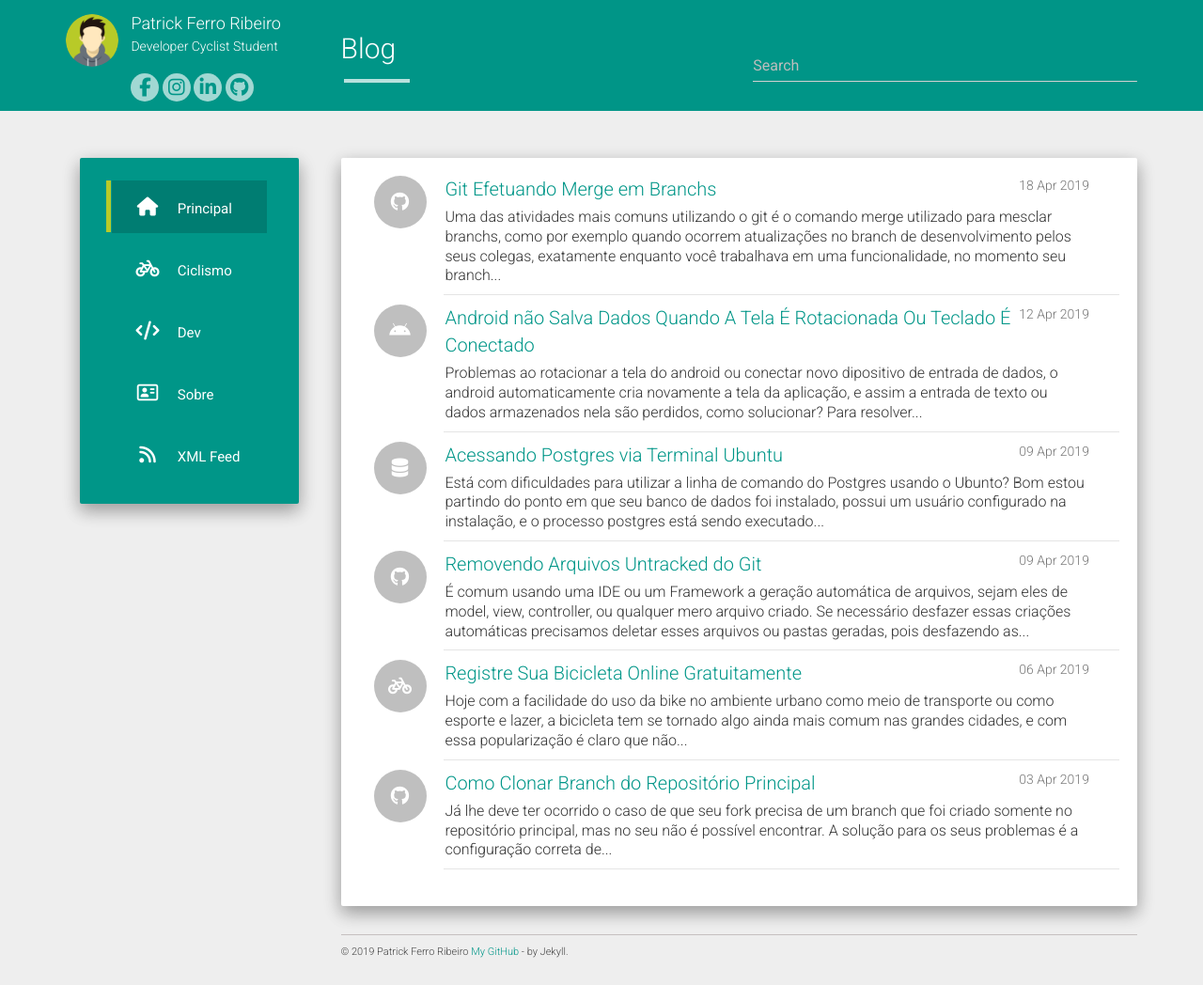
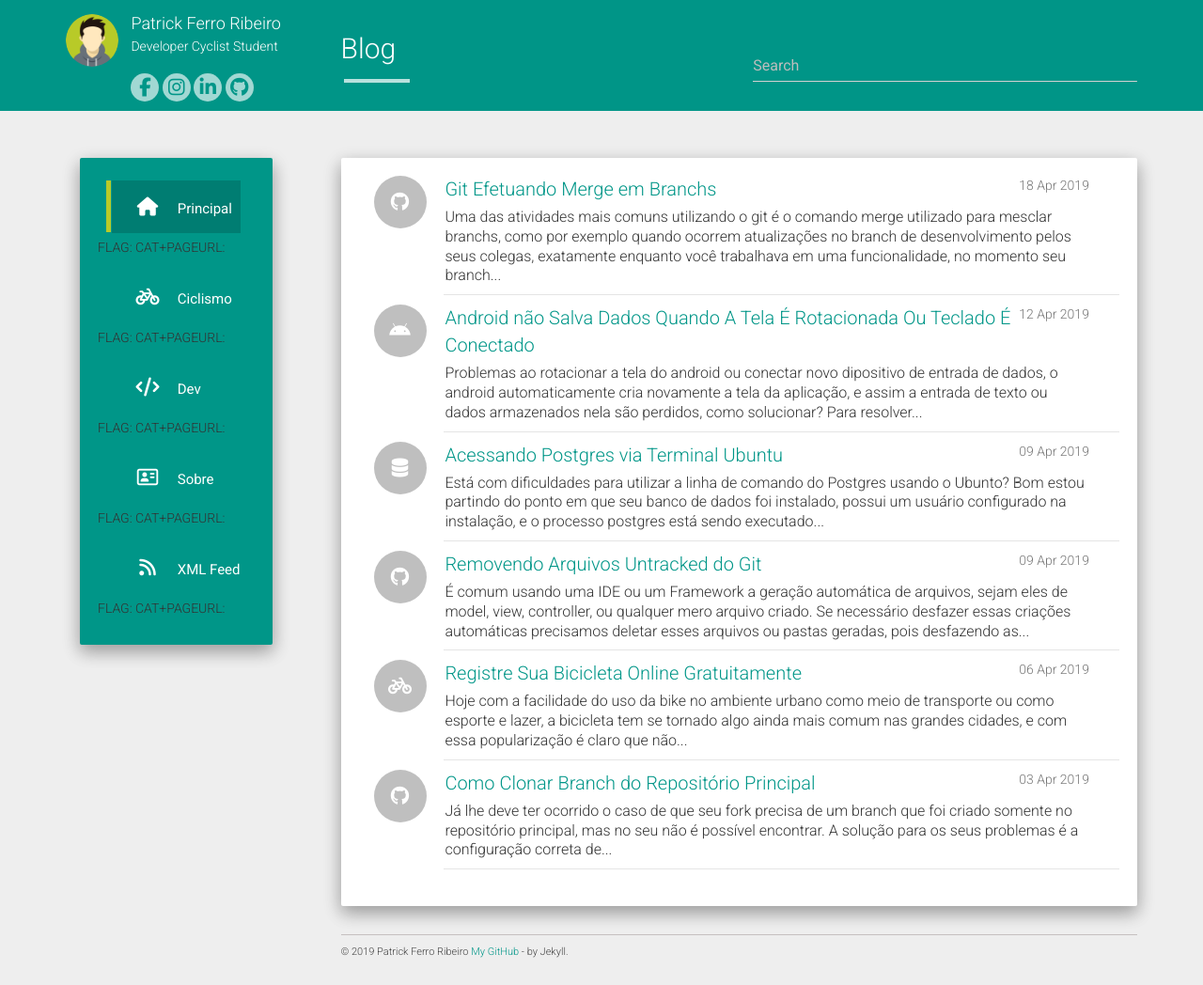
Before and after one commit to riberman/riberman.github.io, a Jekyll site: the page built from index.html, in a window 1280 px wide. Shown: the whole page at 94% size. Built offline with Jekyll 4.4.1, drawn with Linux system fonts in a browser that asks for light colours; nearby versions of some CDN libraries; the list of posts is cut into pages by our own code.

Commit message:
test categories navigation

```diff
--- a/_includes/navigation.html
+++ b/_includes/navigation.html
@@ -17,5 +17,6 @@
 		{% assign current = 'current-menu-item' %}
 	{% endif %}
 	<li class="col-lg-12 col-md-12 col-sm-4 col-xs-12 {{ current }} {{ pageurl }}"><a href="{{ linkurl }}" target="{{ target }}"><i class="{{ i.icon }}"></i> {{ i.text }}</a></li>
+	<p>FLAG: {{ flag }} CAT+PAGEURL: {{category + pageurl}}</p>
 {% endfor %}
 </ul>
```
